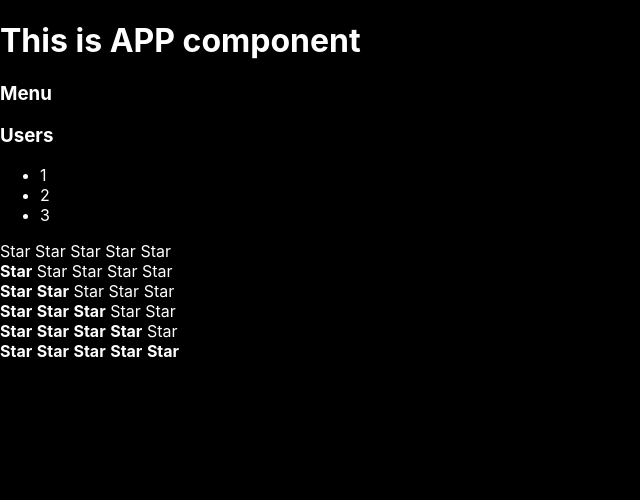
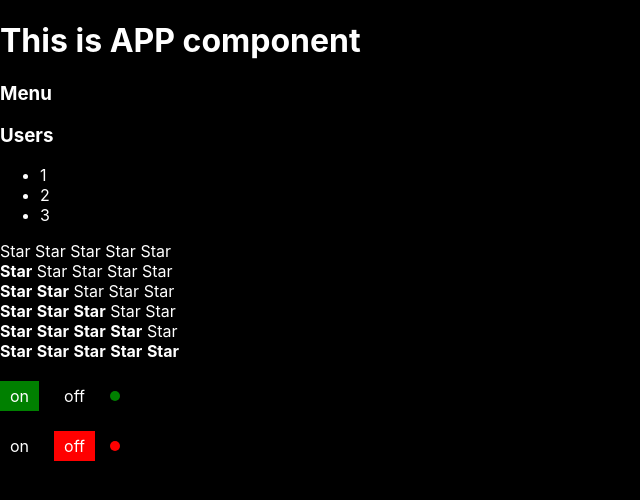
Before and after one commit to alexBasrike/my-app, a React (Create React App) app: page / in a window 1280 px wide. Shown: the top 500 px of the page, without its empty margins (0-640 px from the left). Built offline with nearby package versions, Linux system fonts and the light colour scheme.

Commit message:
added new component OnOff and worked with some JS code refactoring

```diff
--- a/src/App.css
+++ b/src/App.css
@@ -3,6 +3,32 @@ body {
     color: #fff;
 }
 
-.collapsed {
-    display: none;
+.status-block {
+    display: flex;
+    align-items: center;
 }
+
+.square,
+.circle {
+    display: inline-block;
+    margin: 0 15px 0 0;
+    padding: 5px 10px;
+    vertical-align: top;
+    color: #fff;
+}
+
+.square.on,
+.circle.on {
+    background-color: green;
+}
+
+.square.off,
+.circle.off {
+    background-color: red;
+}
+
+.circle {
+    padding: 5px;
+    border-radius: 50%;
+    font-size: 0;
+}
--- a/src/App.tsx
+++ b/src/App.tsx
@@ -3,6 +3,7 @@ import './App.css';
 import AppTitle from './components/AppTitle/AppTitle';
 import Rating from './components/Rating/Rating';
 import Accordion from './components/Accordion/Accordion';
+import {OnOff} from "./components/OnOff/OnOff";
 
 function App() {
     console.log('APP rendering');
@@ -11,12 +12,16 @@ function App() {
             <AppTitle title={"This is APP component"}/>
             <Accordion titleValue={"Menu"} collapsedValue={true}/>
             <Accordion titleValue={"Users"} collapsedValue={false}/>
+
             <Rating value={0}/>
             <Rating value={1}/>
             <Rating value={2}/>
             <Rating value={3}/>
             <Rating value={4}/>
             <Rating value={5}/>
+
+            <OnOff status={"on"}/>
+            <OnOff status={"off"}/>
         </div>
     );
 }
--- a/src/components/Accordion/Accordion.tsx
+++ b/src/components/Accordion/Accordion.tsx
@@ -4,12 +4,12 @@ type AccordionPropsType = {
     titleValue: string,
     collapsedValue: boolean
 }
+
 function Accordion(props: AccordionPropsType) {
-    console.log('Accordion rendering');
     return (
         <div>
             <AccordionTitle title={props.titleValue}/>
-            <AccordionBody collapsed={props.collapsedValue}/>
+            {!props.collapsedValue && <AccordionBody/>}
         </div>
     );
 }
@@ -25,23 +25,13 @@ function AccordionTitle(props: AccordionTitlePropsType) {
 }
 
 type AccordionBodyPropsType = {
-    collapsed: boolean
+    collapsed?: boolean
 }
 
 function AccordionBody(props: AccordionBodyPropsType) {
 
-    if ( props.collapsed === false ) {
-        return (
-            <ul>
-                <li>1</li>
-                <li>2</li>
-                <li>3</li>
-            </ul>
-        );
-    }
-
     return (
-        <ul className="collapsed">
+        <ul>
             <li>1</li>
             <li>2</li>
             <li>3</li>
--- /dev/null
+++ b/src/components/OnOff/OnOff.tsx
@@ -0,0 +1,34 @@
+import React from 'react';
+
+type OnOffPropsType = {
+    status: "on" | "off"
+}
+
+export const OnOff = (props: OnOffPropsType) => {
+    return (
+        <div>
+            <br/>
+            {props.status === "on" ? <On/> : <Off/>}
+        </div>
+    );
+};
+
+const On = () => {
+    return (
+        <div className={"status-block"}>
+            <span className={"square on"}>on</span>
+            <span className={"square"}>off</span>
+            <span className={"circle on"}>on</span>
+        </div>
+    )
+}
+
+const Off = () => {
+    return (
+        <div className={"status-block"}>
+            <span className={"square"}>on</span>
+            <span className={"square off"}>off</span>
+            <span className={"circle off"}>off</span>
+        </div>
+    )
+}
--- a/src/components/Rating/Rating.tsx
+++ b/src/components/Rating/Rating.tsx
@@ -1,82 +1,21 @@
 import React from "react";
 
 type RatingPropsType = {
-    value: number
+    value: 0 | 1 | 2 | 3 | 4 | 5
 }
 
 function Rating(props: RatingPropsType) {
     console.log('Star block rendering');
 
-    if ( props.value === 1 ) {
-        return (
-            <div>
-                <Star selected={true}/>
-                <Star selected={false}/>
-                <Star selected={false}/>
-                <Star selected={false}/>
-                <Star selected={false}/>
-            </div>
-        );
-    }
-
-    if ( props.value === 2 ) {
-        return (
-            <div>
-                <Star selected={true}/>
-                <Star selected={true}/>
-                <Star selected={false}/>
-                <Star selected={false}/>
-                <Star selected={false}/>
-            </div>
-        );
-    }
-
-    if ( props.value === 3 ) {
-        return (
-            <div>
-                <Star selected={true}/>
-                <Star selected={true}/>
-                <Star selected={true}/>
-                <Star selected={false}/>
-                <Star selected={false}/>
-            </div>
-        );
-    }
-
-    if ( props.value === 4 ) {
-        return (
-            <div>
-                <Star selected={true}/>
-                <Star selected={true}/>
-                <Star selected={true}/>
-                <Star selected={true}/>
-                <Star selected={false}/>
-            </div>
-        );
-    }
-
-    if ( props.value === 5 ) {
-        return (
-            <div>
-                <Star selected={true}/>
-                <Star selected={true}/>
-                <Star selected={true}/>
-                <Star selected={true}/>
-                <Star selected={true}/>
-            </div>
-        );
-    }
-
     return (
         <div>
-            <Star/>
-            <Star/>
-            <Star/>
-            <Star/>
-            <Star/>
+            <Star selected={props.value > 0}/>
+            <Star selected={props.value > 1}/>
+            <Star selected={props.value > 2}/>
+            <Star selected={props.value > 3}/>
+            <Star selected={props.value > 4}/>
         </div>
     );
-
 }
 
 type StarPropsType = {
```
